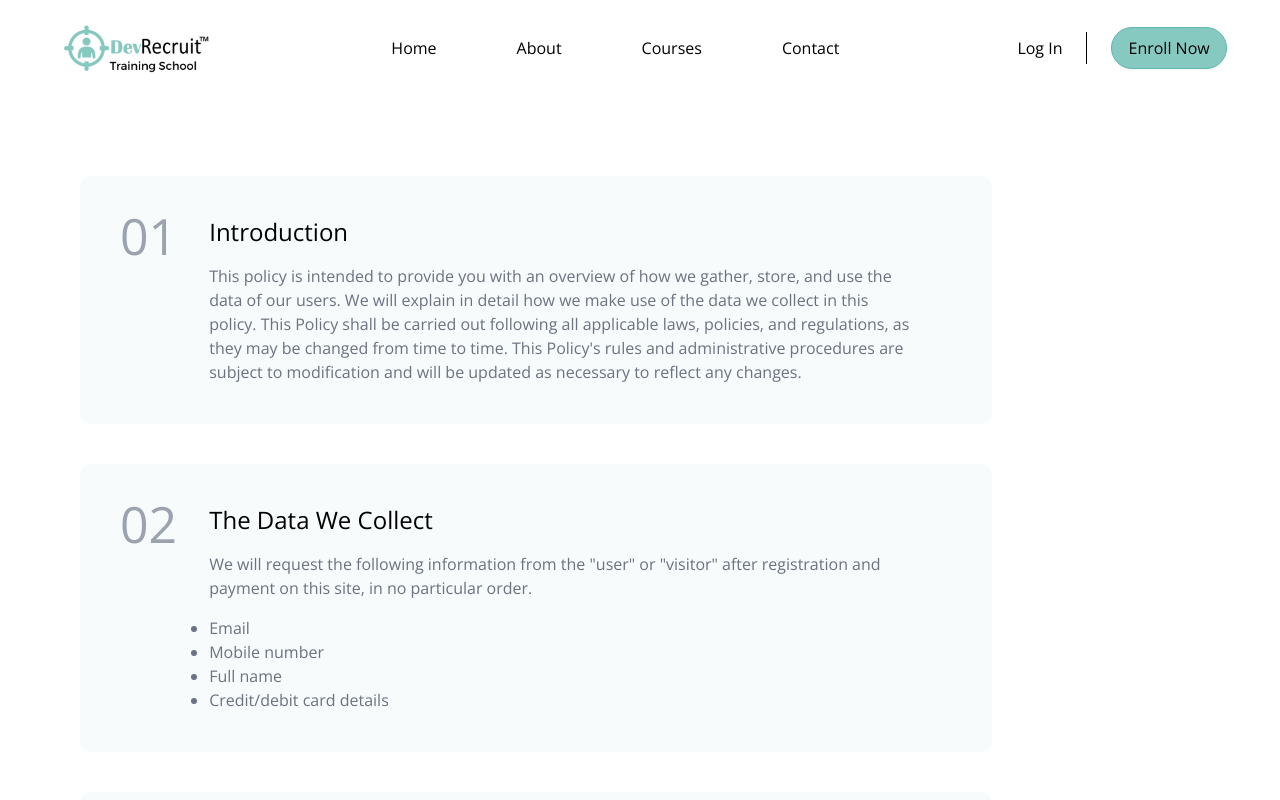
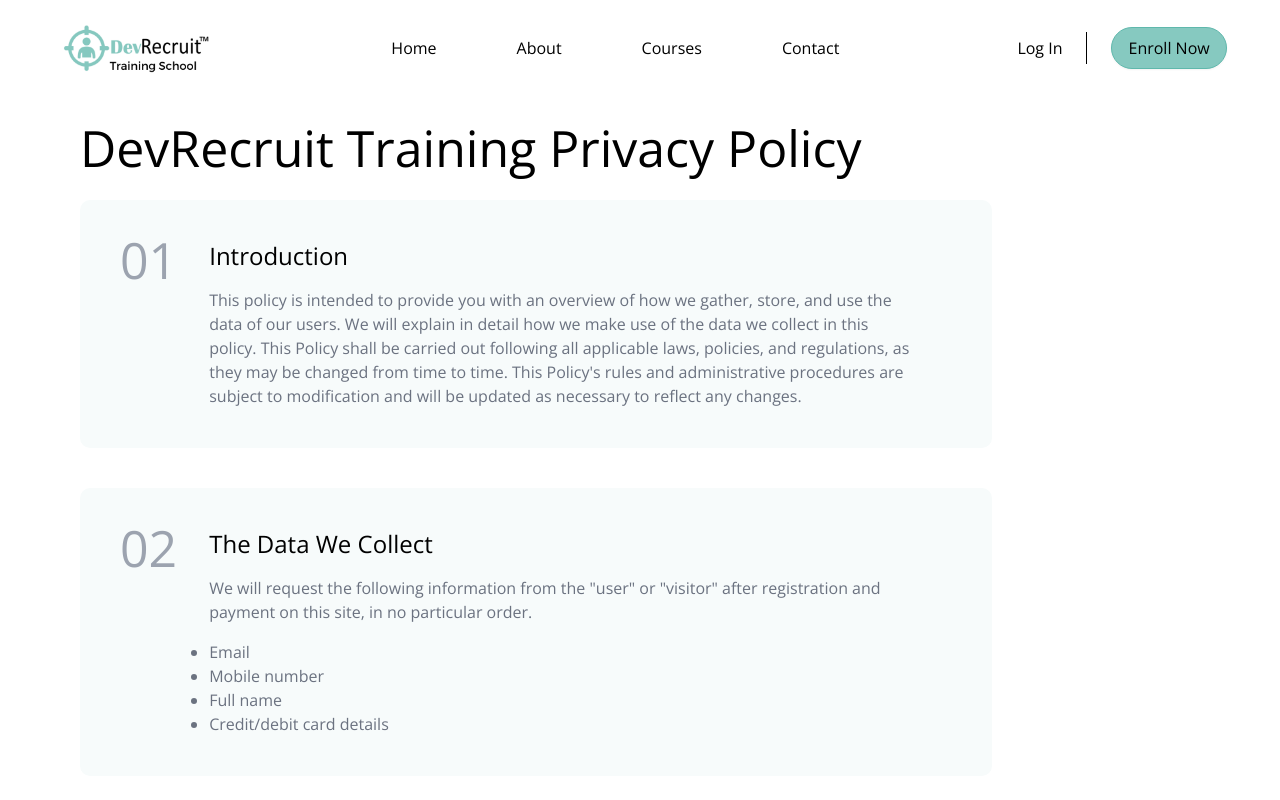
Before and after one commit to frankdev0/devrecruit-school, a Next.js app: page /privacy in a window 1280 px wide. Shown: the top 800 px of the page. Built offline with nearby package versions, Linux system fonts and the light colour scheme.

Commit message:
update page

```diff
--- a/src/pages/privacy.tsx
+++ b/src/pages/privacy.tsx
@@ -69,6 +69,8 @@
             <Seo />
 
             <main className='my-20'>
+                <div className='text-[3.125rem] font-semibold pl-20 mt-10'>DevRecruit Training Privacy Policy</div>
+
                 <div className='flex flex-row'>
                     {/* //#region  //*============== Data region */}
                     <div className='py-10 pl-20 pr-72'>
```
